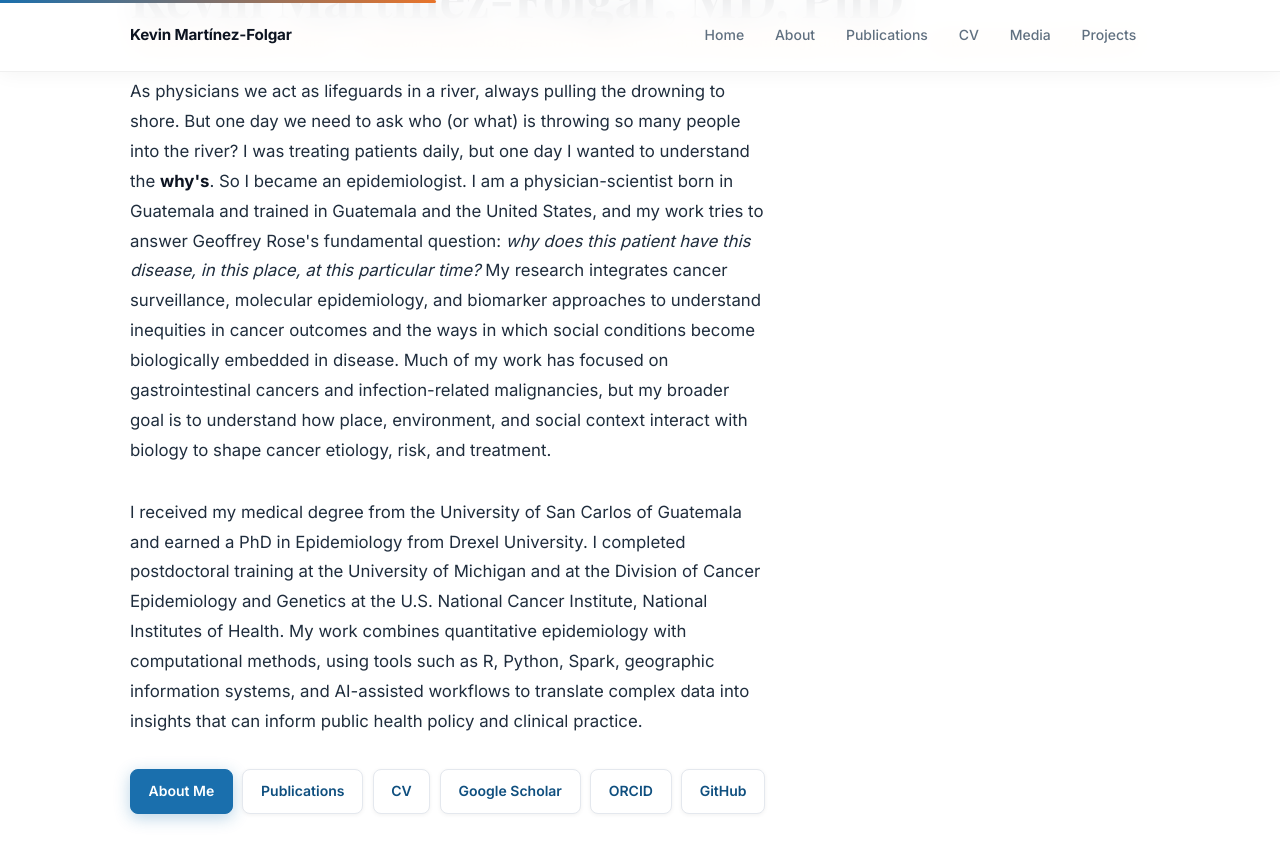
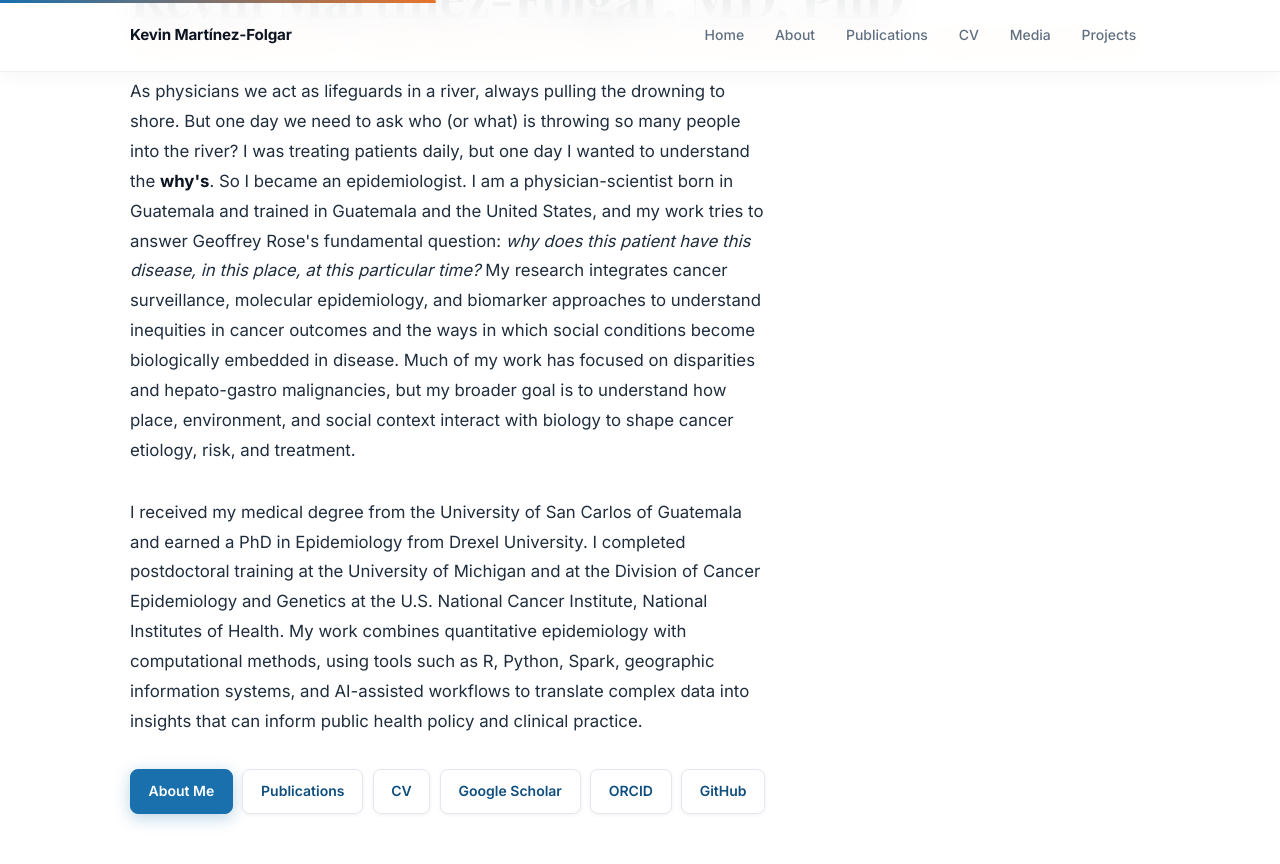
Before and after one commit to kmfolgar/kmfolgar.github.io, a Jekyll site: the page built from index.md, in a window 1280 px wide and 900 px high, scrolled down 1055 px. Shown: the top 864 px of the window. Built offline with Jekyll 4.4.1, drawn with Linux system fonts in a browser that asks for light colours; some web fonts are replaced.

Commit message:
Update index

```diff
--- a/index.md
+++ b/index.md
@@ -25,7 +25,7 @@ title: Home
       <h2 class="intro-name">Kevin Martínez-Folgar, MD, PhD</h2>
       <p class="intro-role">Postdoctoral Research Fellow &nbsp;·&nbsp; Metabolic Epidemiology Branch, Division of Cancer Epidemiology and Genetics &nbsp;·&nbsp; National Cancer Institute, NIH</p>
       <p class="intro-bio">
-As physicians we act as lifeguards in a river, always pulling the drowning to shore. But one day we need to ask who (or what) is throwing so many people into the river? I was treating patients daily, but one day I wanted to understand the <strong>why's</strong>. So I became an epidemiologist. I am a physician-scientist born in Guatemala and trained in Guatemala and the United States, and my work tries to answer Geoffrey Rose's fundamental question: <em>why does this patient have this disease, in this place, at this particular time?</em> My research integrates cancer surveillance, molecular epidemiology, and biomarker approaches to understand inequities in cancer outcomes and the ways in which social conditions become biologically embedded in disease. Much of my work has focused on gastrointestinal cancers and infection-related malignancies, but my broader goal is to understand how place, environment, and social context interact with biology to shape cancer etiology, risk, and treatment.
+As physicians we act as lifeguards in a river, always pulling the drowning to shore. But one day we need to ask who (or what) is throwing so many people into the river? I was treating patients daily, but one day I wanted to understand the <strong>why's</strong>. So I became an epidemiologist. I am a physician-scientist born in Guatemala and trained in Guatemala and the United States, and my work tries to answer Geoffrey Rose's fundamental question: <em>why does this patient have this disease, in this place, at this particular time?</em> My research integrates cancer surveillance, molecular epidemiology, and biomarker approaches to understand inequities in cancer outcomes and the ways in which social conditions become biologically embedded in disease. Much of my work has focused on disparities and hepato-gastro malignancies, but my broader goal is to understand how place, environment, and social context interact with biology to shape cancer etiology, risk, and treatment.
       </p>
       <p class="intro-bio">
 I received my medical degree from the University of San Carlos of Guatemala and earned a PhD in Epidemiology from Drexel University. I completed postdoctoral training at the University of Michigan and at the Division of Cancer Epidemiology and Genetics at the U.S. National Cancer Institute, National Institutes of Health. My work combines quantitative epidemiology with computational methods, using tools such as R, Python, Spark, geographic information systems, and AI-assisted workflows to translate complex data into insights that can inform public health policy and clinical practice.
```
Also changed, not shown: 1 other file.
